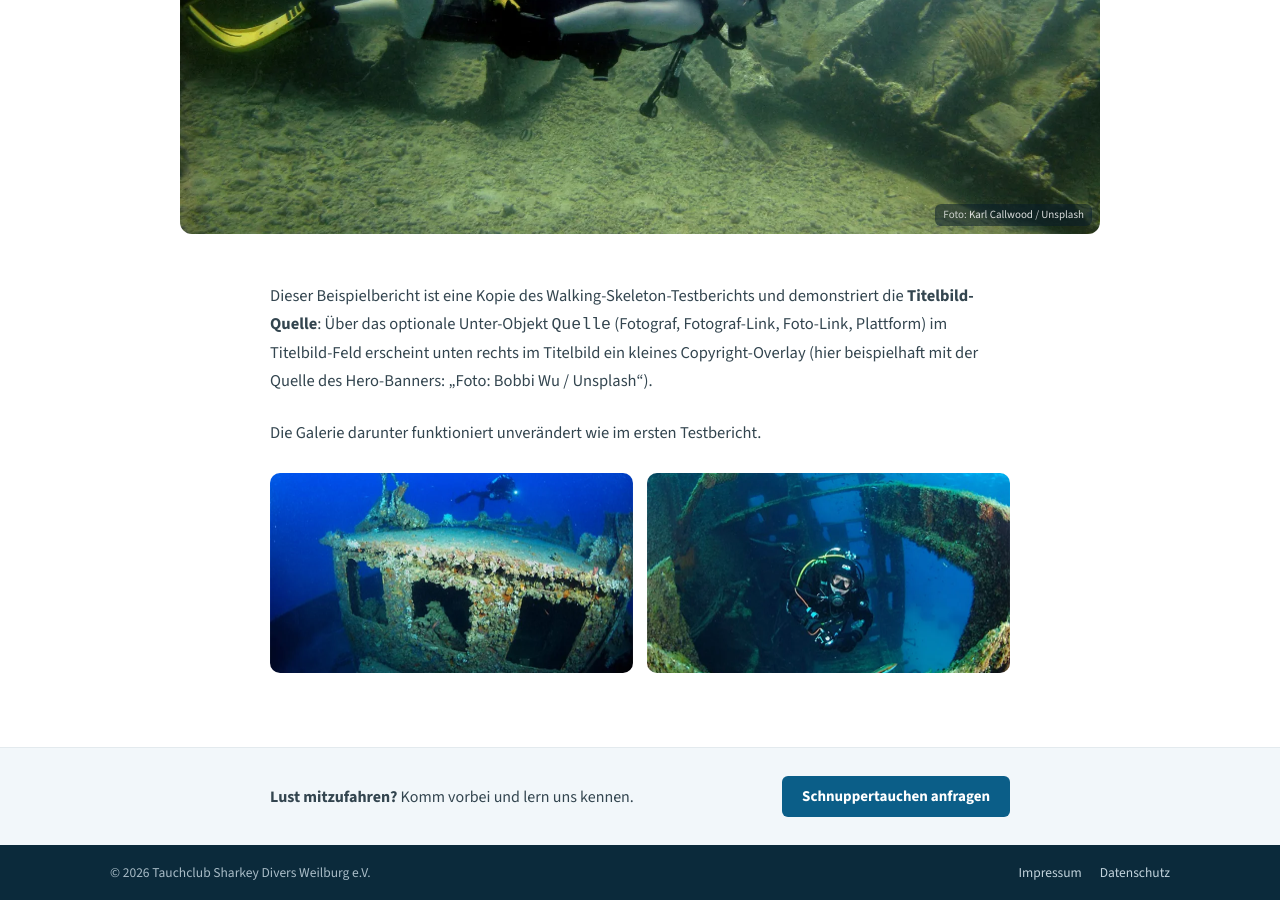
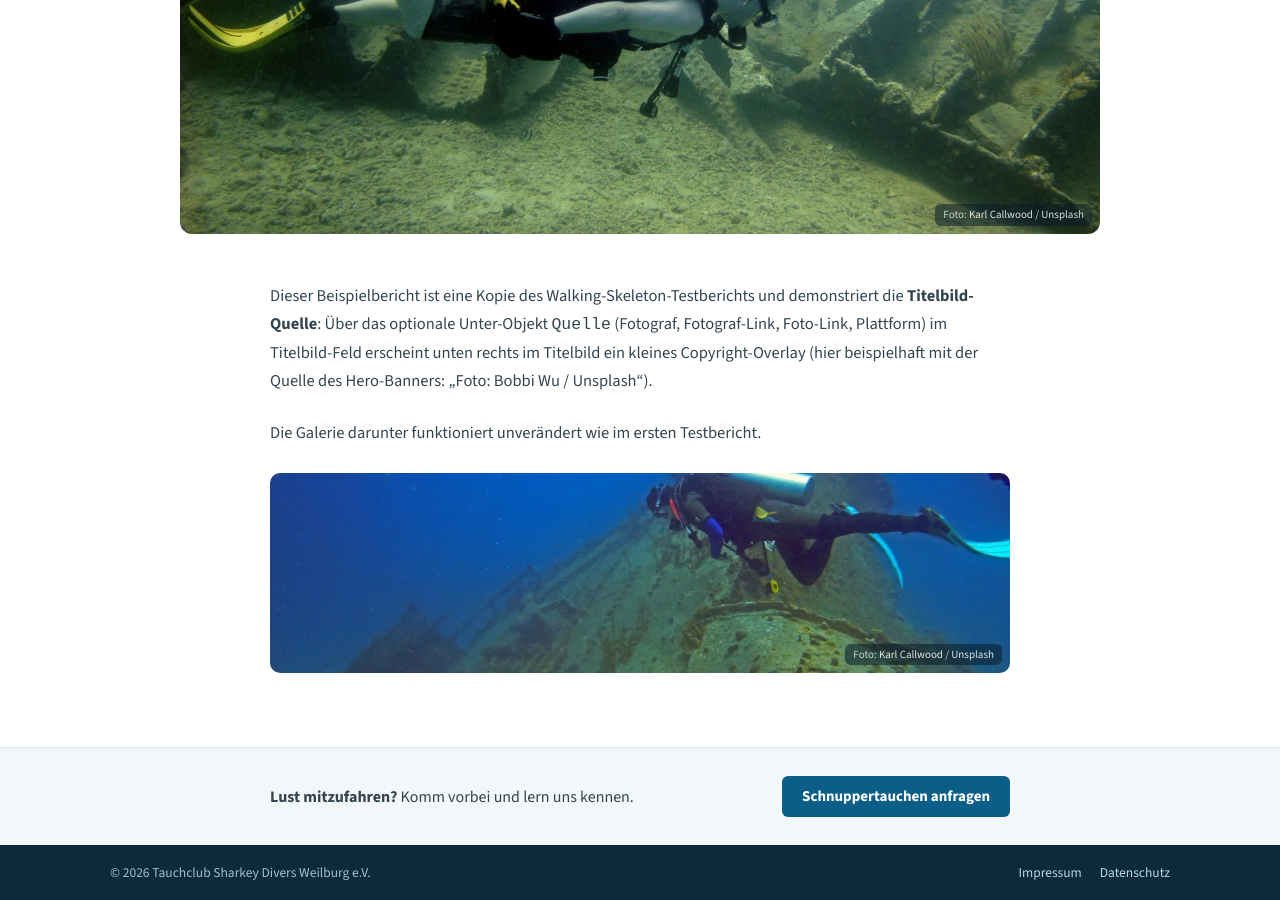
Before and after one commit to hollesse/sharkey-divers.de, a Jekyll site: the page built from _posts/2026-09-01-testbericht-mit-bildquelle.md, in a window 1280 px wide and 900 px high, scrolled down 583 px. Built offline with Jekyll 4.4.1, drawn with Linux system fonts in a browser that asks for light colours.

Commit message:
Update Berichte “2026-09-01-testbericht-mit-bildquelle” +1

```diff
--- a/_posts/2026-09-01-testbericht-mit-bildquelle.md
+++ b/_posts/2026-09-01-testbericht-mit-bildquelle.md
@@ -12,12 +12,13 @@ titelbild:
     foto_url: https://unsplash.com/de/fotos/ein-mann-im-tauchanzug-schwimmt-im-wasser-fQLOft9MaM4?utm_source=unsplash&utm_medium=referral&utm_content=creditCopyText
     plattform: Unsplash
 images:
-  - src: /assets/uploads/2026-09-01-testbericht-mit-bildquelle/bericht-bild-1.webp
+  - src: /assets/uploads/2026-09-01-testbericht-mit-bildquelle/karl-callwood-vMXggrXITYU-unsplash.webp
     alt: Beispielbild aus dem Tauchbericht
-    quelle: null
-  - src: /assets/uploads/2026-09-01-testbericht-mit-bildquelle/bericht-bild-2.webp
-    alt: Weiteres Beispielbild aus dem Tauchbericht
-    quelle: null
+    quelle:
+      fotograf: Karl Callwood
+      fotograf_url: https://unsplash.com/de/@climatechangevi?utm_source=unsplash&utm_medium=referral&utm_content=creditCopyText
+      foto_url: https://unsplash.com/de/fotos/unterwasseransicht-eines-swimmingpools-vMXggrXITYU?utm_source=unsplash&utm_medium=referral&utm_content=creditCopyText
+      plattform: Unsplash
 ---
 
 Dieser Beispielbericht ist eine Kopie des Walking-Skeleton-Testberichts und demonstriert die **Titelbild-Quelle**: Über das optionale Unter-Objekt `Quelle` (Fotograf, Fotograf-Link, Foto-Link, Plattform) im Titelbild-Feld erscheint unten rechts im Titelbild ein kleines Copyright-Overlay (hier beispielhaft mit der Quelle des Hero-Banners: &bdquo;Foto: Bobbi Wu / Unsplash&ldquo;).
```
Also changed, not shown: assets/uploads/2026-09-01-testbericht-mit-bildquelle/karl-callwood-vMXggrXITYU-unsplash.webp (added).
